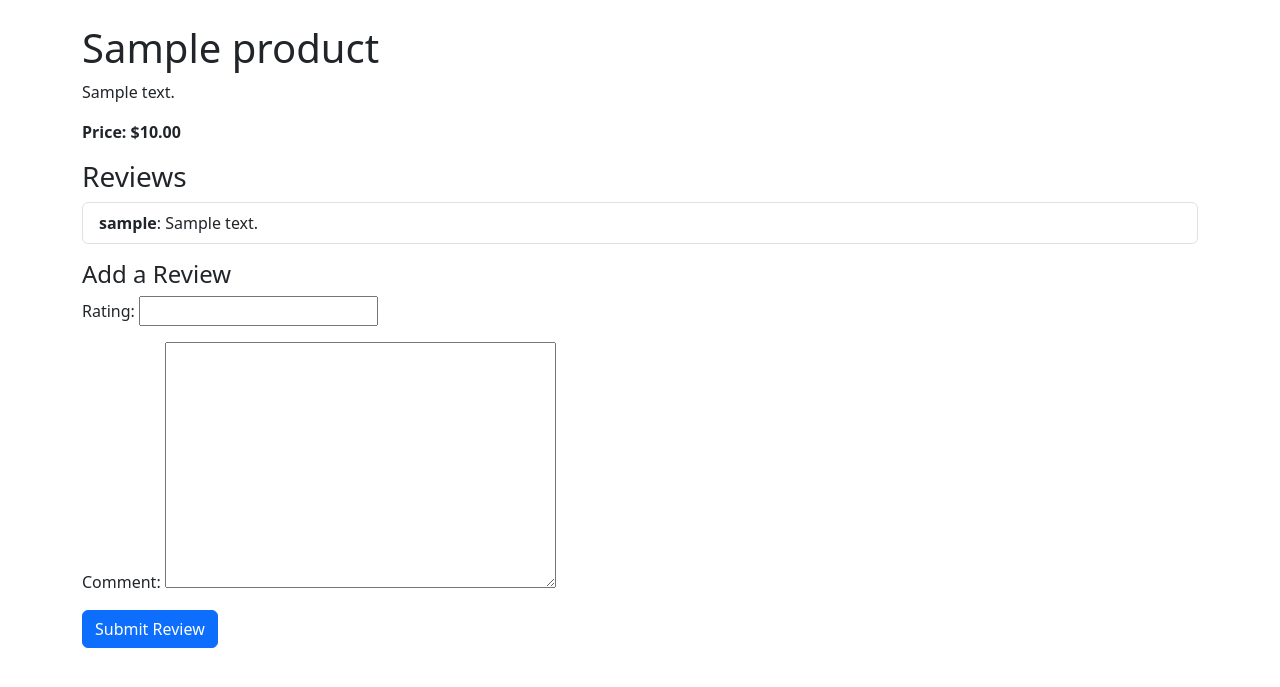
After one commit to Asaraaa/Test-project, a Django app: page /products/reviews/1/ in a window 1280 px wide. The commit adds this page. Shown: the top 687 px of the page. Run offline with Django 5.2, Linux system fonts and the light colour scheme; tables that the repository leaves empty hold one stand-in row (values such as "Sample post").

Commit message:
Almost final stage

```diff
--- /dev/null
+++ b/accounts/templates/registration/product_detail.html
@@ -0,0 +1,48 @@
+<!DOCTYPE html>
+<html lang="en">
+  <head>
+    <meta charset="UTF-8" />
+    <meta name="viewport" content="width=device-width, initial-scale=1.0" />
+    <title>Product Details</title>
+    <!-- Link to Bootstrap for styling -->
+    <link
+      href="https://cdn.jsdelivr.net/npm/bootstrap@5.3.0/dist/css/bootstrap.min.css"
+      rel="stylesheet"
+    />
+  </head>
+  <body>
+    <div class="container my-4">
+      <!-- Product information -->
+      <h1>{{ product.name }}</h1>
+      <p>{{ product.description }}</p>
+      <p><strong>Price: ${{ product.price }}</strong></p>
+
+      <!-- Reviews list -->
+      <h3>Reviews</h3>
+      <ul class="list-group mb-3">
+        {% for review in reviews %}
+        <!-- Create a list item for each review -->
+        <li class="list-group-item">
+          <strong>{{ review.user.username }}</strong>: {{ review.comment }}
+          <!-- Display username and the comment text -->
+        </li>
+        {% empty %}
+        <!-- If there are no reviews -->
+        <li class="list-group-item">
+          No reviews yet. Be the first to review this product!
+        </li>
+        {% endfor %}
+      </ul>
+
+      <!-- Add review form -->
+      <h4>Add a Review</h4>
+      <form method="post" action="{% url 'add_review' product.id %}">
+        {% csrf_token %}
+        <!-- Display the review form -->
+        {{ review_form.as_p }}
+        <!-- Submit button for the form -->
+        <button type="submit" class="btn btn-primary">Submit Review</button>
+      </form>
+    </div>
+  </body>
+</html>
--- a/accounts/urls.py
+++ b/accounts/urls.py
@@ -1,9 +1,9 @@
 from django.urls import path
-from .views import register, user_login, home_view, profile_view # Importing the views for registration and login
+from .views import register, user_login, home_view, profile_view, edit_profile  # Importing the views for registration and login
 
 urlpatterns = [
-    path('', home_view, name='home'),  # Home view URL
     path('register/', register, name='register'),  # URL for user registration
     path('login/', user_login, name='login'),  # URL for user login
-    path('profile/', profile_view, name='profile') #URL for user profile
+    path('profile/', profile_view, name='profile'), #URL for user profile
+    path('edit_profile/', edit_profile, name='edit_profile'),
 ]
--- a/products/forms.py
+++ b/products/forms.py
@@ -1,4 +1,5 @@
 from django import forms
+from .models import Review
 
 class ProductSearchForm(forms.Form):
     query = forms.CharField(label='Search', max_length=255, required=False)
@@ -10,3 +11,8 @@ class ProductSearchForm(forms.Form):
         ('clothes', 'Clothes'),
         ('art', 'Art'),
     ], required=False)
+
+class ReviewForm(forms.ModelForm):
+    class Meta:
+        model = Review
+        fields = ['rating', 'comment']
--- a/products/models.py
+++ b/products/models.py
@@ -1,5 +1,6 @@
 from django.db import models
 from django.contrib.auth.models import User
+
 
 class Product(models.Model):
     name = models.CharField(max_length=100)
@@ -10,7 +11,6 @@ class Product(models.Model):
 
     def __str__(self):
         return self.name
-
 
 class CartItem(models.Model):
     cart = models.ForeignKey('Cart', on_delete=models.CASCADE)  # Link CartItem to Cart
@@ -27,3 +27,36 @@ class Cart(models.Model):
 
     def get_total_cost(self):  # Calculate total cost of all items in the cart
         return sum(item.total_price() for item in self.cartitem_set.all())  # Access CartItems related to this Cart
+
+
+class Review(models.Model):
+    user = models.ForeignKey(User, on_delete=models.CASCADE)  # Link each review to a user
+    product = models.ForeignKey(Product, on_delete=models.CASCADE, related_name='reviews')  # Link each review to a product
+    rating = models.IntegerField()  # Rating (1 to 5)
+    comment = models.TextField()  # Comment field
+    created_at = models.DateTimeField(auto_now_add=True)  # timestamp when review is created
+
+    def __str__(self):
+        return f"Review by {self.user.username}"
+
+# Order model to store user's orders
+class Order(models.Model):
+    user = models.ForeignKey(User, on_delete=models.CASCADE)  # Link order to a user
+    total_cost = models.DecimalField(max_digits=10, decimal_places=2)  # Total cost of the order
+
+    def __str__(self):
+        return f"Order by {self.user.username}"  # Display user who made the order
+
+class OrderItem(models.Model):
+    order = models.ForeignKey(Order, on_delete=models.CASCADE)  # Link each order item to an order
+    product = models.ForeignKey(Product, on_delete=models.CASCADE)  # Link each order item to a product
+    quantity = models.PositiveIntegerField()  # Quantity of the product in the order
+    price = models.DecimalField(max_digits=10, decimal_places=2)  # Price of the product in the order
+
+    def total_price(self):
+        return self.quantity * self.price
+
+    def __str__(self):
+        return f"{self.product.name} x {self.quantity}"
+
+from products.models import Product
--- a/products/urls.py
+++ b/products/urls.py
@@ -1,12 +1,16 @@
 from django.urls import path
-from .views import product_list, product_detail  # Importing views for products
+from .views import product_list, product_detail, product_review_detail # Importing views for products
 from . import views
 
 urlpatterns = [
     path('', product_list, name='product_list'),  # URL for listing products
-    path('<int:id>/', product_detail, name='product_detail'),  # URL for product detail by ID
     path('cart/', views.cart_detail, name='cart_detail'),  # URL for viewing cart details
     path('cart/add/<int:product_id>/', views.add_to_cart, name='add_to_cart'),  # URL for adding a product to the cart
     path('cart/update/<int:item_id>/', views.update_quantity, name='update_quantity'),  # URL for updating the quantity of an item
     path('cart/remove/<int:item_id>/', views.remove_from_cart, name='remove_from_cart'),  # URL for removing an item from the cart
+    path('<int:product_id>/add_review/', views.add_review, name='add_review'),  # URL for review
+    path('<int:product_id>/', views.product_detail, name='product_detail'), # URL for product details
+    path('reviews/<int:product_id>/', views.product_review_detail, name='review_detail'),
+    path('create_order/', views.create_order, name='create_order'),  # URL for creating an order
+    path('order_summary/<int:order_id>/', views.order_summary, name='order_summary'),  # URL for order summary
 ]
--- a/products/views.py
+++ b/products/views.py
@@ -1,11 +1,21 @@
 from django.http import HttpResponse
 from django.shortcuts import render, get_object_or_404, redirect
 from django.contrib.auth.decorators import login_required
-from .forms import ProductSearchForm
-from .models import Product, Cart, CartItem
+from .forms import ProductSearchForm, ReviewForm
+from .models import Product, Cart, CartItem, Review, Order, OrderItem
 
 def product_detail(request, product_id):
-    return HttpResponse(f"This is the detail page for product ID {product_id}.")
+    product = get_object_or_404(Product, id=product_id)
+    reviews = product.reviews.all()
+    review_form = ReviewForm()
+
+    context = {
+        'product': product,
+        'reviews': reviews,
+        'review_form': review_form,
+    }
+    return render(request, 'registration/product_detail.html', context)
+
 
 def product_list(request):
     form = ProductSearchForm(request.GET or None)
@@ -46,7 +56,9 @@ def add_to_cart(request, product_id):
         cart_item.quantity += 1  # Increase the quantity of the cart item by 1
         cart_item.save()
 
-    return redirect('registration/cart_detail.html')
+
+    return redirect('cart_detail')
+
 
 @login_required
 def cart_detail(request):
@@ -59,10 +71,68 @@ def update_quantity(request, item_id):
     item = get_object_or_404(CartItem, id=item_id)
     item.quantity = int(request.POST.get('quantity'))
     item.save()
-    return redirect('registration/cart_detail.html')
+    return redirect('cart_detail')
 
 @login_required
 def remove_from_cart(request, item_id):
     item = get_object_or_404(CartItem, id=item_id)
     item.delete()
-    return redirect('registration/cart_detail.html')
+    return redirect('cart_detail')
+
+
+@login_required
+def add_review(request, product_id):
+    product = get_object_or_404(Product, id=product_id)
+
+    # If the user submitted the form
+    if request.method == 'POST':
+        form = ReviewForm(request.POST)
+        if form.is_valid():
+            review = form.save(commit=False)  # Create review object
+            review.product = product
+            review.user = request.user
+            review.save()  # Save the review to the database
+            return redirect('product_detail', product_id=product.id)  # Redirect to the product detail page
+
+    else:
+        form = ReviewForm()  # Display an empty form for the initial page load
+
+    # Render the review form template with product information
+    return render(request, 'registration/product_detail.html', {'form': form, 'product': product})
+
+def product_review_detail(request, product_id):
+    product = get_object_or_404(Product, id=product_id)
+    reviews = product.reviews.all()
+    review_form = ReviewForm()
+    context = {
+        'product': product,
+        'reviews': reviews,
+        'review_form': review_form,
+    }
+    return render(request, 'registration/product_detail.html', context)
+
+@login_required
+def create_order(request):
+    cart = Cart.objects.get(user=request.user)  # Get the user's cart
+
+    # Create a new order for the user, with total cost from the cart
+    order = Order.objects.create(user=request.user, total_cost=cart.get_total_cost())
+
+    # Loop through each item in the cart and create OrderItem
+    for cart_item in cart.cartitem_set.all():
+        OrderItem.objects.create(
+            order=order,
+            product=cart_item.product,
+            quantity=cart_item.quantity,
+            price=cart_item.product.price
+        )
+    # Clear the cart after the order is created
+    cart.cartitem_set.all().delete()
+
+    # Redirect the user to the order summary page
+    return redirect('order_summary', order_id=order.id)
+from django.shortcuts import get_object_or_404
+
+def order_summary(request, order_id):
+    order = get_object_or_404(Order, id=order_id)
+    return render(request, 'registration/order_summary.html', {'order': order})
--- a/shop/urls.py
+++ b/shop/urls.py
@@ -9,4 +9,5 @@ urlpatterns = [
     path('accounts/', include('accounts.urls')),  # Including URLs from the accounts app
     path('products/', include('products.urls')),  # Including URLs from the products app
 ]
+
 urlpatterns += static(settings.MEDIA_URL, document_root=settings.MEDIA_ROOT)
```
Also changed, not shown: accounts/templates/registration/cart_detail.html (+10 -5 lines), accounts/templates/registration/edit_profile.html (added, +21 -0 lines), accounts/templates/registration/order_summary.html (added, +31 -0 lines), accounts/templates/registration/product_list.html (+20 -0 lines), accounts/views.py (+17 -0 lines), products/migrations/0003_review.py (added), products/migrations/0004_review_product.py (added), products/migrations/0005_order_orderitem.py (added).
